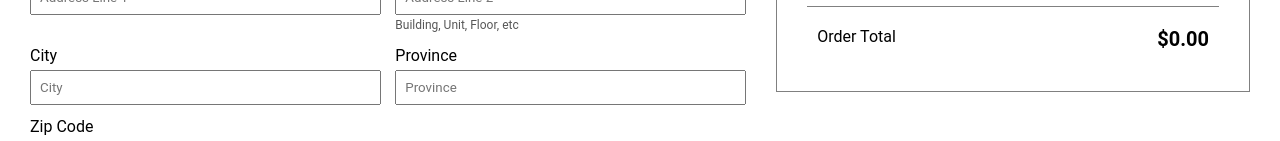
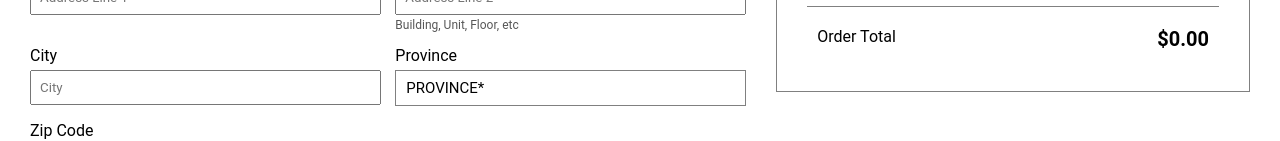
Before and after one commit to Randyaub/clothes_fullstack_site, a React (Create React App) app in the folder Client/: page /billing-checkout in a window 1280 px wide. Shown: the part 519-660 px from the top of the page. Built offline with nearby package versions, Linux system fonts and the light colour scheme; the HTML template or start-up script is replaced by a standard one.

Commit message:
Province input in checkout pages now uses InputSelect component

```diff
--- a/Client/src/App.js
+++ b/Client/src/App.js
@@ -35,7 +35,7 @@ function App() {
   const [shippingAddressLine1, setShippingAddressLine1] = useState("");
   const [shippingAddressLine2, setShippingAddressLine2] = useState("");
   const [shippingCity, setShippingCity] = useState("");
-  const [shippingProvince, setShippingProvince] = useState("");
+  const [shippingProvince, setShippingProvince] = useState("PROVINCE*");
   const [shippingZipCode, setShippingZipCode] = useState("");
   const [shippingMethod, setShippingMethod] = useState("Standard");
 
@@ -45,7 +45,7 @@ function App() {
   const [billingAddressLine1, setBillingAddressLine1] = useState("");
   const [billingAddressLine2, setBillingAddressLine2] = useState("");
   const [billingCity, setBillingCity] = useState("");
-  const [billingProvince, setBillingProvince] = useState("");
+  const [billingProvince, setBillingProvince] = useState("PROVINCE*");
   const [billingZipCode, setBillingZipCode] = useState("");
 
   //Form for Payment
--- a/Client/src/Components/common/inputs/InputSelect/InputDropDown.css
+++ b/Client/src/Components/common/inputs/InputSelect/InputDropDown.css
@@ -2,17 +2,5 @@
   border: 1px solid grey;
   position: relative;
   width: 100%;
+  cursor: pointer;
 }
-
-.c-DropDownList__current {
-  display: inline-block;
-  padding: 10px 15px;
-}
-
-.c-DropDownList__arrow {
-  position: absolute;
-  right: 12px;
-  top: 6px;
-  font-size: 18px;
-  color: gray;
-}
--- /dev/null
+++ b/Client/src/Components/common/inputs/InputSelect/InputSelectValue/InputSelectValue.css
@@ -0,0 +1,16 @@
+.c-InputSelectValue__arrow {
+  position: absolute;
+  right: 12px;
+  top: 6px;
+  font-size: 18px;
+  color: gray;
+}
+
+.c-InputSelectValue__current {
+  display: inline-block;
+  padding: 8px 10px;
+}
+
+.c-InputSelectValue {
+  font-size: 15px;
+}
--- a/Client/src/Components/common/inputs/InputSelect/InputSelectValue/index.js
+++ b/Client/src/Components/common/inputs/InputSelect/InputSelectValue/index.js
@@ -1,10 +1,11 @@
 import React from "react";
+import "./InputSelectValue.css";
 
 const InputSelectValue = (props) => {
   return (
-    <div className="c-InputDropDownCurrentValue">
-      <i className="fas fa-sort-down c-DropDownList__arrow"></i>
-      <span className="c-DropDownList__current">{props.value}</span>
+    <div className="c-InputSelectValue">
+      <i className="fas fa-sort-down c-InputSelectValue__arrow"></i>
+      <span className="c-InputSelectValue__current">{props.value}</span>
     </div>
   );
 };
--- a/Client/src/Components/pages/checkoutPages/CheckoutForm/index.js
+++ b/Client/src/Components/pages/checkoutPages/CheckoutForm/index.js
@@ -7,14 +7,18 @@ import {
   emailValid,
   inputsNotEmpty,
   isMonthSelected,
+  inputEqualTo,
   isYearSelected,
   zipCodeValid,
   cvvValid,
+  provinces,
 } from "../../../../utility/utilities";
 
 import "./CheckoutForm.css";
 import FormItem from "../../../common/form/FormItem";
 import ShippingMethod from "./ShippingMethod";
+import InputSelect from "../../../common/inputs/InputSelect";
+import Label from "../../../common/form/FormItem/Label";
 
 const CheckoutForm = (props) => {
   const [emailError, setEmailError] = useState("");
@@ -50,10 +54,11 @@ const CheckoutForm = (props) => {
       setCityError,
       "Please enter your city"
     );
-    let provinceValidation = inputsNotEmpty(
+    let provinceValidation = inputEqualTo(
       props.formInfo.province,
+      "PROVINCE*",
       setProvinceError,
-      "Please enter your province"
+      "Please select your province"
     );
     let addressValidation = inputsNotEmpty(
       props.formInfo.addressLine1,
@@ -222,14 +227,13 @@ const CheckoutForm = (props) => {
             />
           </div>
           <div className="c-CheckoutForm__half">
-            <FormItem
-              labelName={"Province"}
-              inputName={"province"}
-              inputValue={props.formInfo.province}
-              inputPlaceHolder={"Province"}
-              inputSetFunction={props.formInfo.setProvince}
-              error={provinceError}
+            <Label name={"Province"} />
+            <InputSelect
+              value={props.formInfo.province}
+              setFunction={props.formInfo.setProvince}
+              list={provinces}
             />
+            <div className="c-Input__error">{provinceError}</div>
           </div>
         </div>
         <FormItem
--- a/Client/src/utility/utilities.js
+++ b/Client/src/utility/utilities.js
@@ -69,6 +69,14 @@ export const inputsNotEmpty = (input, setError, errorMessage) => {
   return true;
 };
 
+export const inputEqualTo = (input, otherValue, setError, errorMessage) => {
+  if (input === otherValue) {
+    setError(errorMessage);
+    return false;
+  }
+  return true;
+};
+
 export const isMonthSelected = (input, setError) => {
   if (input === "MONTH*") {
     setError("Month not selected");
@@ -108,3 +116,20 @@ export const months = [
   "11 - November",
   "12 - December",
 ];
+
+export const provinces = [
+  "PROVINCE*",
+  "Alberta",
+  "British Columbia",
+  "Manitoba",
+  "New Brunswick",
+  "Newfoundland and Labrador",
+  "Nova Scotia",
+  "Ontario",
+  "Prince Edward Island",
+  "Quebec",
+  "Saskatchewan",
+  "Northwest Territories",
+  "Nunavut",
+  "Yukon",
+];
```
